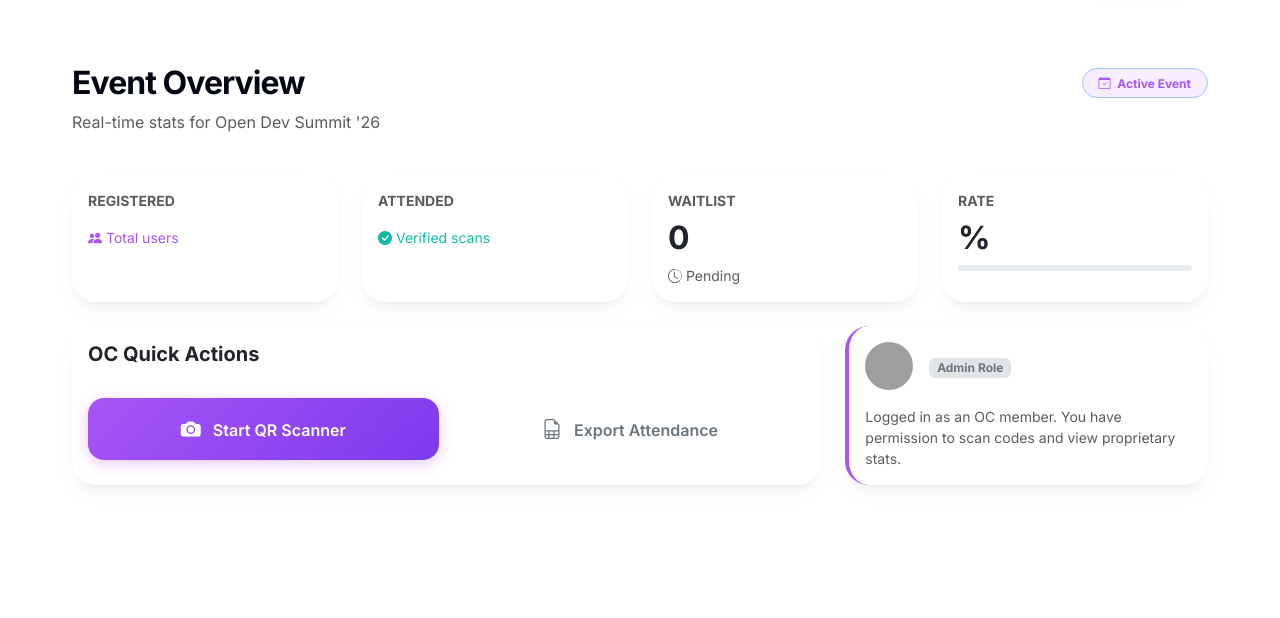
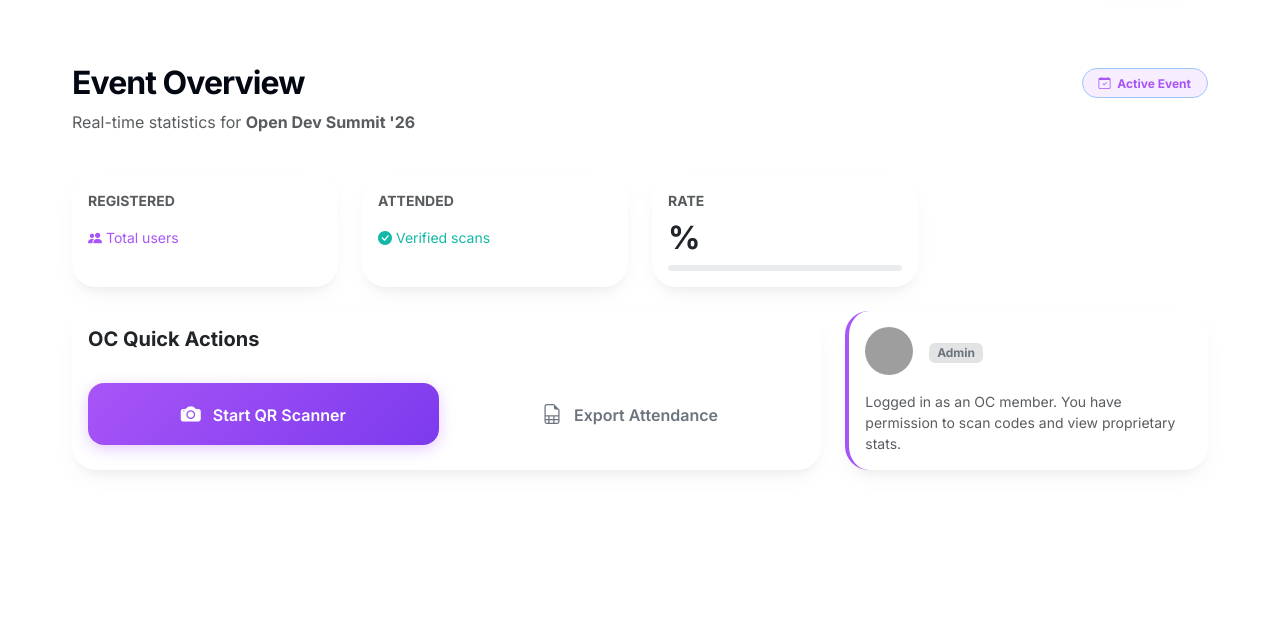
Before and after one commit to fossuok/qr.fossuok.org, a FastAPI app: template templates/dashboard.html in a window 1280 px wide. Shown: the part 80-698 px from the top of the page. Run offline with FastAPI, Linux system fonts and the light colour scheme; the template is opened without the code that fills it, so the values that code supplies are empty; parts of the project's set-up code (start-up, migrations or seed data) failed here and were passed over; grey boxes are pictures that could not be loaded.

Commit message:
refactor (templates): admin dashboard updated by removing unwanted card

```diff
--- a/templates/dashboard.html
+++ b/templates/dashboard.html
@@ -11,7 +11,7 @@
                 <i class="bi bi-calendar-check me-1"></i> Active Event
             </span>
         </div>
-        <p class="text-muted">Real-time stats for Open Dev Summit '26</p>
+        <p class="text-muted">Real-time statistics for <strong>Open Dev Summit '26</strong></p>
     </div>
 
     <!-- Stats Cards -->
@@ -31,16 +31,6 @@
             <div class="h2 fw-bold mb-0">{{ stats.total_attended }}</div>
             <div class="text-success small mt-2">
                 <i class="bi bi-check-circle-fill"></i> Verified scans
-            </div>
-        </div>
-    </div>
-
-    <div class="col-6 col-md-3">
-        <div class="card p-3 border-0 bg-white h-100">
-            <div class="text-muted small fw-bold text-uppercase mb-2">Waitlist</div>
-            <div class="h2 fw-bold mb-0">0</div>
-            <div class="text-muted small mt-2">
-                <i class="bi bi-clock-history"></i> Pending
             </div>
         </div>
     </div>
@@ -89,7 +79,7 @@
                          class="rounded-circle" width="48" height="48">
                     <div>
                         <h6 class="fw-bold mb-0">{{ user.name }}</h6>
-                        <span class="badge bg-secondary-subtle text-secondary small">Admin Role</span>
+                        <span class="badge bg-secondary-subtle text-secondary small">Admin</span>
                     </div>
                 </div>
                 <div class="small text-muted">
```
